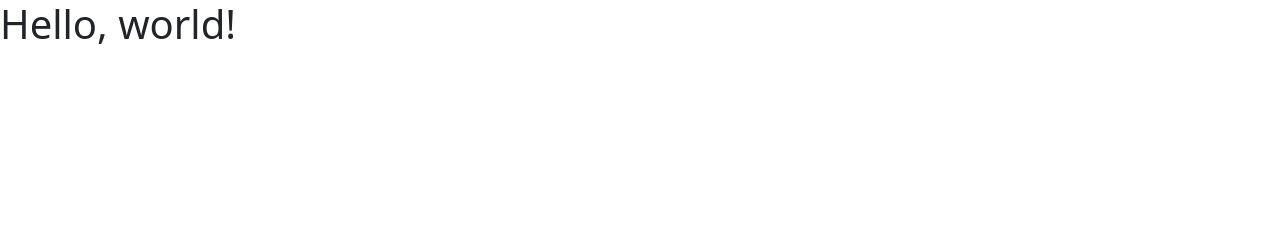
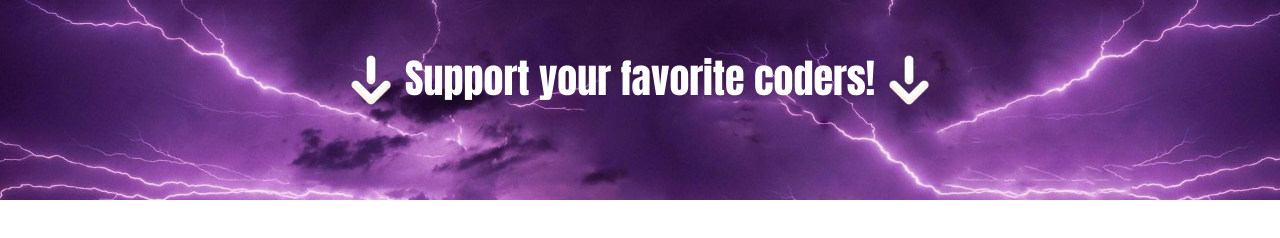
Before and after one commit to aitorgarciadev/mycrew, a plain HTML site: page index.html in a window 1280 px wide. Drawn offline with nearby package versions, Linux system fonts and the light colour scheme.

Commit message:
made banner including arrows and text

```diff
--- a/css/style.css
+++ b/css/style.css
@@ -0,0 +1,18 @@
+.banner {
+    background-image: url("../assets/banner_lightning.jpg");
+background-size: cover;
+  background-position: center;
+  min-width: 100%;
+  height: 200px;
+  }
+
+  .col{
+    color: white;
+    font-size: 40px;
+    font-family:Impact, Haettenschweiler, 'Arial Narrow Bold', sans-serif;
+  }
+
+.arrow{
+    height: 50px;
+
+}
--- a/index.html
+++ b/index.html
@@ -7,10 +7,21 @@
     <title>Bootstrap demo</title>
     <link href="https://cdn.jsdelivr.net/npm/bootstrap@5.3.3/dist/css/bootstrap.min.css" rel="stylesheet"
         integrity="sha384-QWTKZyjpPEjISv5WaRU9OFeRpok6YctnYmDr5pNlyT2bRjXh0JMhjY6hW+ALEwIH" crossorigin="anonymous">
+        <link rel="stylesheet" href="css/style.css">
+
 </head>
 
 <body>
-    <h1>Hello, world!</h1>
+
+
+    <div class="text-center banner justify-content-center">
+        <div class="col p-5 justify-content-center">
+           <p><img src="assets/flecha-hacia-abajo.png" class="arrow" alt="An arrow">   Support your favorite coders!   <img src="assets/flecha-hacia-abajo.png" class="arrow" alt="An arrow"></p>
+        </div>
+
+    </div>
+
+
     <script src="https://cdn.jsdelivr.net/npm/bootstrap@5.3.3/dist/js/bootstrap.bundle.min.js"
         integrity="sha384-YvpcrYf0tY3lHB60NNkmXc5s9fDVZLESaAA55NDzOxhy9GkcIdslK1eN7N6jIeHz"
         crossorigin="anonymous"></script>
```
Also changed, not shown: assets/flecha-hacia-abajo.png (added).
